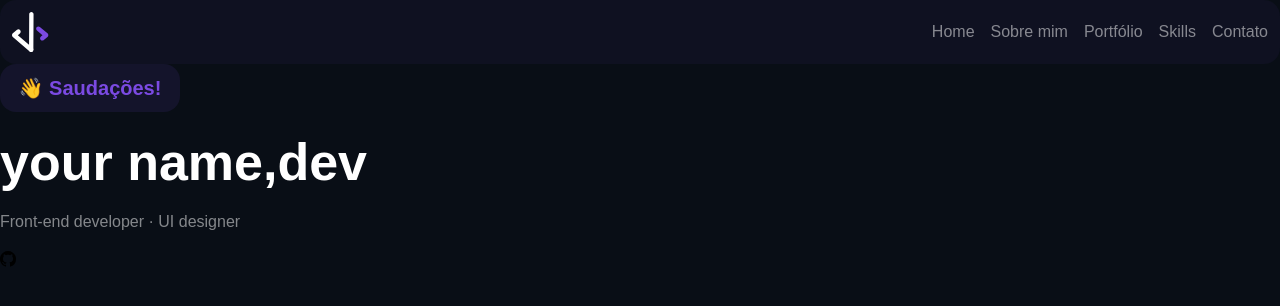
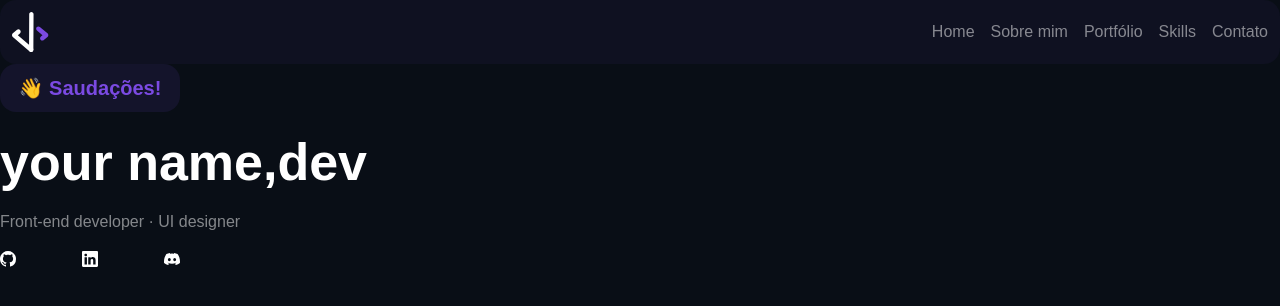
Before and after one commit to Augusto9237/portifolio-dev, a React (Vite) app: page / in a window 1280 px wide. Shown: the top 306 px of the page. Built offline with nearby package versions, Linux system fonts and the light colour scheme.

Commit message:
2 files modified

```diff
--- a/src/sections/home/index.tsx
+++ b/src/sections/home/index.tsx
@@ -1,6 +1,6 @@
 import React from 'react';
 import react, { ReactNode } from 'react';
-import { BsGithub } from 'react-icons/bs';
+import { BsGithub, BsLinkedin, BsDiscord } from 'react-icons/bs';
 import {
   Content,
   Greetings,
@@ -25,7 +25,9 @@ export function Home() {
         <span>Front-end developer · UI designer</span>
 
         <SocialMediaContainer>
-          <BsGithub />
+          <BsGithub color="#FFFFFF" />
+          <BsLinkedin color="#FFFFFF" />
+          <BsDiscord color="#FFFFFF" />
         </SocialMediaContainer>
       </Presentation>
     </Content>
--- a/src/sections/home/styles.ts
+++ b/src/sections/home/styles.ts
@@ -40,5 +40,7 @@ export const Presentation = styled.div`
 
 export const SocialMediaContainer = styled.div`
  display: flex;
- justify-content: space-between
+ justify-content: space-between;
+ max-width: 180px;
+ gap: 16px;
 `;
```
